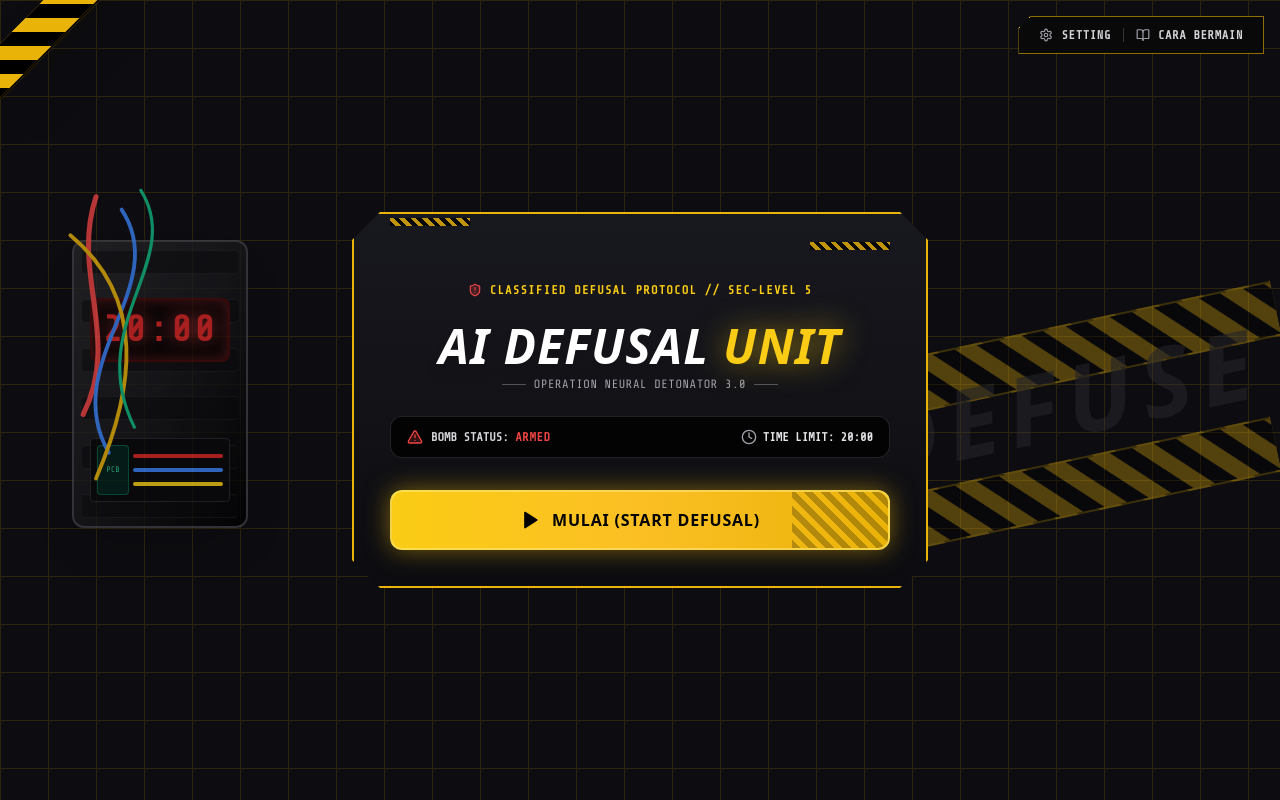
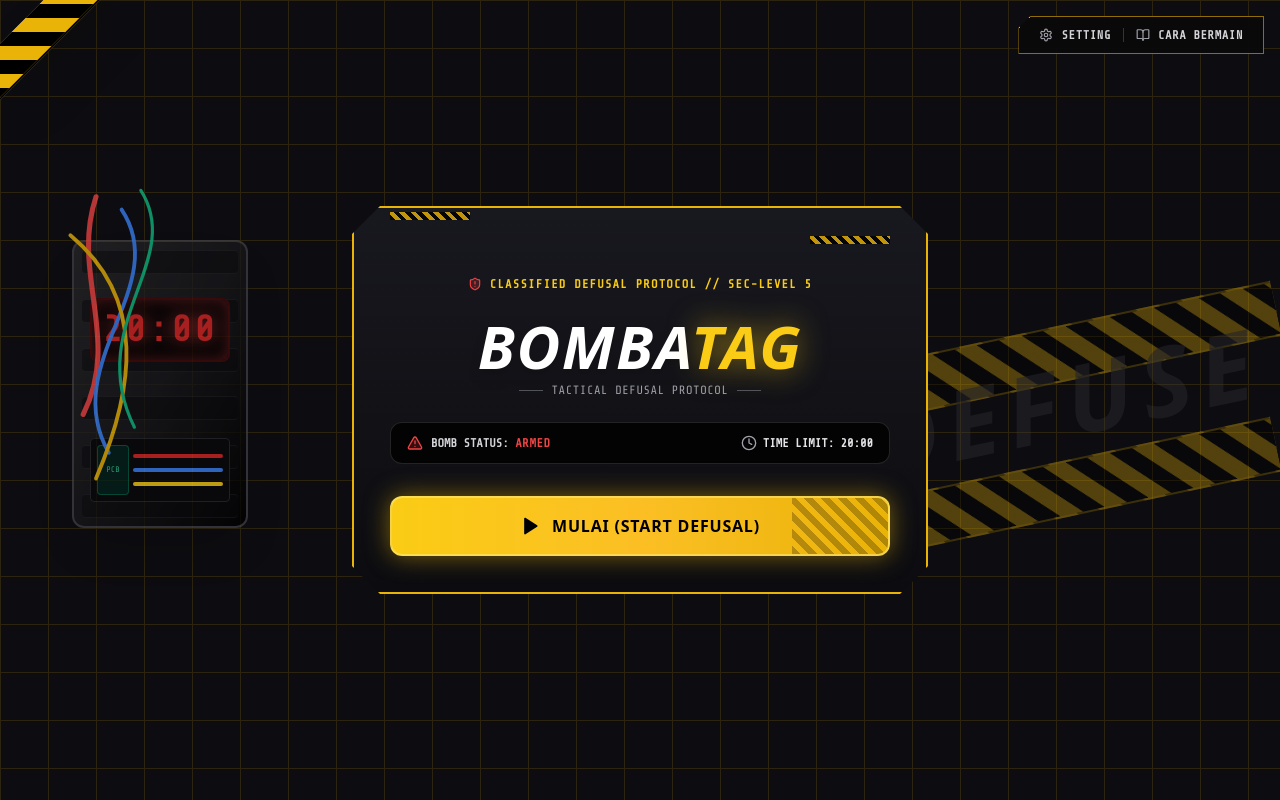
Before and after one commit to aurashark98/defusebomb, a React (Vite) app: page / in a window 1280 px wide. Built offline with nearby package versions, Linux system fonts and the light colour scheme; the HTML template or start-up script is replaced by a standard one.

Commit message:
feat: rename game to BOMBATAG

```diff
--- a/src/App.tsx
+++ b/src/App.tsx
@@ -242,7 +242,7 @@ export const App: React.FC = () => {
                   </div>
                   <div>
                     <h1 className="text-xs sm:text-sm font-black tracking-wide text-zinc-100">
-                      AI DEFUSAL UNIT // 20 MIN OPERATION
+                      BOMBATAG // 20 MIN OPERATION
                     </h1>
                   </div>
                 </div>
--- a/src/components/menu/MainMenu.tsx
+++ b/src/components/menu/MainMenu.tsx
@@ -178,15 +178,15 @@ export const MainMenu: React.FC<MainMenuProps> = ({
             <span>CLASSIFIED DEFUSAL PROTOCOL // SEC-LEVEL 5</span>
           </div>
 
-          {/* Main Title: AI DEFUSAL UNIT */}
+          {/* Main Title: BOMBATAG */}
           <div className="text-center space-y-1.5">
-            <h1 className="text-4xl sm:text-5xl font-black italic tracking-wide uppercase drop-shadow-lg">
-              <span className="text-white">AI DEFUSAL </span>
-              <span className="text-yellow-400 drop-shadow-[0_0_15px_rgba(250,204,21,0.6)]">UNIT</span>
+            <h1 className="text-4xl sm:text-6xl font-black italic tracking-wide uppercase drop-shadow-lg">
+              <span className="text-white">BOMBA</span>
+              <span className="text-yellow-400 drop-shadow-[0_0_15px_rgba(250,204,21,0.6)]">TAG</span>
             </h1>
             <div className="flex items-center justify-center gap-2 text-xs font-mono text-zinc-400 tracking-wider">
               <span className="w-6 h-px bg-zinc-600" />
-              <span>OPERATION NEURAL DETONATOR 3.0</span>
+              <span>TACTICAL DEFUSAL PROTOCOL</span>
               <span className="w-6 h-px bg-zinc-600" />
             </div>
           </div>
```
Also changed, not shown: index.html (+1 -1 lines).
